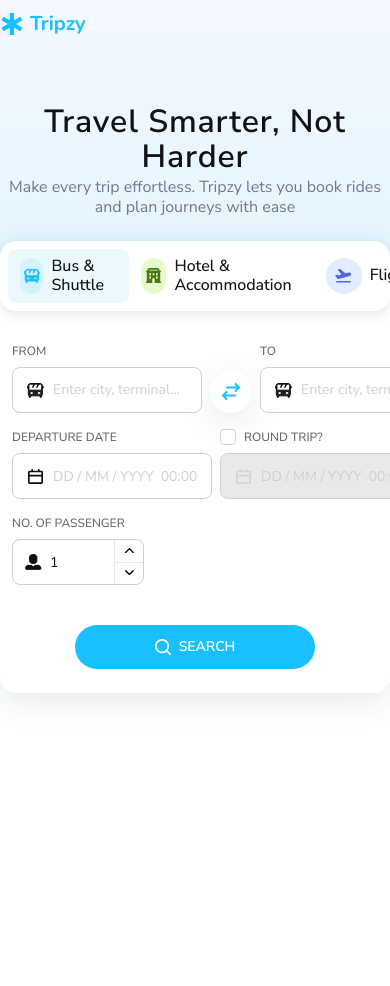
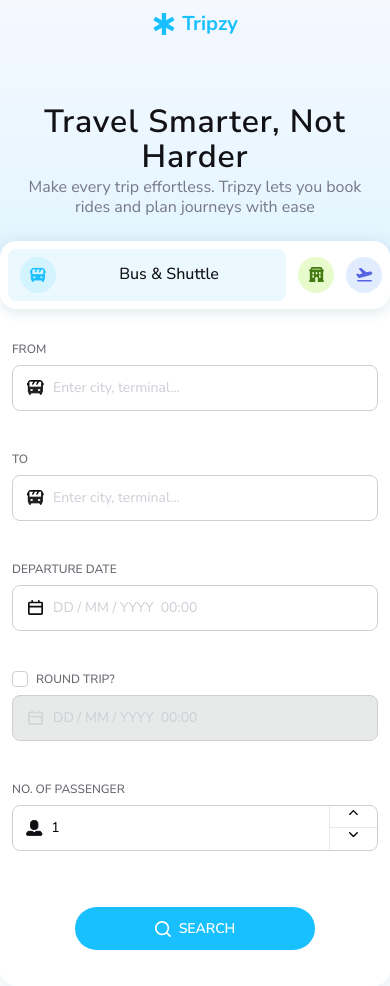
Before and after one commit to thanhhoan12390/tripzy-frontend-test-phan-thanh-hoan, a Next.js app: page / in a window 390 px wide. Before the commit the page ends 844 px from the top, so only its background shows below. Built offline with nearby package versions, Linux system fonts and the light colour scheme; what @ant-design/nextjs-registry would draw is missing.

Commit message:
Add responsive, CustomDatePicker position updated

```diff
--- a/src/app/Homepage.module.scss
+++ b/src/app/Homepage.module.scss
@@ -1,16 +1,12 @@
 .wrapper {
-    display: flex;
     max-width: 112.4rem;
     margin-inline: auto;
-    flex-direction: column;
 }
 
 .home-title {
-    display: inline-flex;
-    flex-direction: column;
-    gap: 0.4rem;
     margin-inline: auto;
     margin-top: 5.6rem;
+    padding-inline: 2.4rem;
     text-align: center;
 }
 
@@ -24,6 +20,7 @@
 }
 
 .heading-text {
+    margin-top: 0.4rem;
     font-size: 1.6rem;
     font-weight: 400;
     line-height: 1.2;
--- a/src/app/search/Search.module.scss
+++ b/src/app/search/Search.module.scss
@@ -15,3 +15,9 @@
 .search-data-field:not(:first-child) {
     margin-top: 2.8rem;
 }
+
+@media (max-width: 37.5rem) {
+    .search-content {
+        padding: 3.2rem;
+    }
+}
--- a/src/components/features/BusContentForm/BusContentForm.module.scss
+++ b/src/components/features/BusContentForm/BusContentForm.module.scss
@@ -1,11 +1,13 @@
 .inputs-wrapper {
     display: flex;
     align-items: flex-start;
-    gap: 1.6rem;
+    column-gap: 1.6rem;
+    row-gap: 4rem;
     flex-wrap: wrap;
 }
 
 .locations-group {
+    flex: 1;
     display: flex;
     align-items: flex-end;
     gap: 0.8rem;
@@ -13,6 +15,7 @@
 
 .icon-wrapper {
     width: 4.2rem;
+    min-width: 4.2rem;
     height: 4.2rem;
     display: flex;
     justify-content: center;
@@ -26,6 +29,12 @@
     flex: 1;
     display: flex;
     gap: 0.8rem;
+}
+
+.number-input-wrapper {
+    display: flex;
+    justify-content: center;
+    max-width: 13.2rem;
 }
 
 .button-container {
@@ -54,3 +63,42 @@
     letter-spacing: 0.1;
     text-transform: uppercase;
 }
+
+@media (max-width: 48rem) {
+    .inputs-wrapper {
+        display: grid;
+        grid-template-columns: 1fr;
+        grid-template-rows: repeat(3, 1fr);
+        justify-content: center;
+        align-items: center;
+    }
+
+    .number-input-wrapper {
+        max-width: unset;
+    }
+}
+
+@media (max-width: 37.5rem) {
+    .inputs-wrapper {
+        grid-template-rows: repeat(3, auto);
+    }
+
+    .locations-group {
+        flex-direction: column;
+        row-gap: 4rem;
+    }
+
+    .icon-wrapper {
+        display: none;
+    }
+
+    .date-group {
+        flex-direction: column;
+        row-gap: 4rem;
+    }
+
+    .button-container {
+        margin-top: 5.6rem;
+        margin-bottom: 1.2rem;
+    }
+}
--- a/src/components/features/BusContentForm/BusContentForm.tsx
+++ b/src/components/features/BusContentForm/BusContentForm.tsx
@@ -106,6 +106,7 @@
                     />
                 </div>
 
+                <div className={cx('number-input-wrapper')}>
                     <InputNumber
                         value={passengerNo}
                         min={1}
@@ -113,6 +114,7 @@
                         onChange={setPassengerNo}
                         inputNumberName="number-passenger"
                     />
+                </div>
             </div>
 
             <div className={cx('button-container')}>
--- a/src/components/layout/DefaultLayout/DefaultLayout.module.scss
+++ b/src/components/layout/DefaultLayout/DefaultLayout.module.scss
@@ -55,3 +55,16 @@
     z-index: -1;
     pointer-events: none;
 }
+
+@media (max-width: 37.5rem) {
+    .header {
+        padding-inline: 2.4rem;
+        justify-content: center;
+    }
+}
+
+@media (max-width: 67.5rem) {
+    .header {
+        padding-inline: 2.4rem;
+    }
+}
--- a/src/components/ui/CustomDatePicker/CustomDatePicker.module.scss
+++ b/src/components/ui/CustomDatePicker/CustomDatePicker.module.scss
@@ -1,5 +1,5 @@
 .wrapper {
-    flex: 1;
+    width: 100%;
     min-width: 20rem;
     display: flex;
     flex-direction: column;
@@ -80,8 +80,8 @@
         content: '';
         display: none;
         position: absolute;
-        left: 5px;
-        top: 1px;
+        left: 4px;
+        top: 0px;
         width: 5px;
         height: 10px;
         border: solid #ffffff;
@@ -158,30 +158,29 @@
 /* date picker  */
 .date-picker {
     position: absolute;
-    top: 100%;
-    left: 0;
     z-index: 1000;
-    margin-top: 0.4rem;
     background-color: #ffffff;
     border-radius: 0.8rem;
     box-shadow: 0 4px 12px 0px rgba(32, 80, 118, 0.12);
     animation: fadeIn 0.4s ease;
 }
 
-.roundtrip-picker {
-    right: 0;
-    left: unset;
+.months-container {
+    display: flex;
 }
 
-.months-container {
-    display: flex;
+.prev-month .next-btn {
+    display: none;
+}
+
+.next-month .prev-btn {
+    display: none;
 }
 
 .validate-message {
     position: absolute;
     top: 100%;
     margin-top: 0.4rem;
-    // display: none;
     span {
         display: -webkit-box !important;
         -webkit-line-clamp: 2;
@@ -313,79 +312,50 @@
     color: var(--red-color);
 }
 
-// /* Responsive */
-// @media (max-width: 768px) {
-//     .months-container {
-//         flex-direction: column;
-//         gap: 20px;
-//     }
+@media (max-width: 37.5rem) {
+    .date-picker {
+        width: 100%;
+    }
 
-//     .date-picker {
-//         position: fixed;
-//         top: 50%;
-//         left: 50%;
-//         transform: translate(-50%, -50%);
-//         width: 90%;
-//         max-width: 400px;
-//         max-height: 90vh;
-//         overflow-y: auto;
-//     }
+    .months-container {
+        display: block;
+    }
 
-//     .month-header {
-//         min-height: 35px;
-//     }
+    .month {
+        gap: 1.6rem;
+        padding: 2.4rem;
+    }
 
-//     .month-nav-btn {
-//         width: 25px;
-//         height: 25px;
-//         font-size: 14px;
-//     }
+    .weekdays {
+        grid-template-columns: repeat(7, 1fr);
+    }
 
-//     .month:first-child .month-title {
-//         margin-left: 25px;
-//     }
+    .days {
+        grid-template-columns: repeat(7, 1fr);
+        grid-auto-rows: minmax(3.6rem, 4rem);
+    }
 
-//     .month:last-child .month-title {
-//         margin-right: 25px;
-//     }
+    .next-month {
+        display: none;
+    }
 
-//     .day {
-//         height: 32px;
-//         font-size: 13px;
-//     }
-// }
+    .prev-month .next-btn {
+        display: block;
+    }
 
-// @media (max-width: 480px) {
-//     .date-picker {
-//         padding: 15px;
-//     }
+    .month .month-header {
+        .month-title {
+            justify-content: center;
+        }
+    }
+}
 
-//     .month-title {
-//         font-size: 14px;
-//     }
-
-//     .day {
-//         height: 30px;
-//         font-size: 12px;
-//     }
-
-//     .month-header {
-//         min-height: 30px;
-//     }
-
-//     .weekday {
-//         font-size: 12px;
-//         padding: 3px;
-//     }
-
-//     .date-input {
-//         padding: 10px 12px 10px 35px;
-//         font-size: 14px;
-//     }
-
-//     .calendar-icon {
-//         left: 10px;
-//         width: 14px;
-//         height: 14px;
-//     }
-// }
+@media (max-width: 30rem) {
+    .month {
+        padding: 1.6rem;
+    }
+    .days {
+        grid-template-columns: repeat(7, 1fr);
+        grid-auto-rows: 3.6rem;
+    }
+}
--- a/src/components/ui/CustomDatePicker/CustomDatePicker.tsx
+++ b/src/components/ui/CustomDatePicker/CustomDatePicker.tsx
@@ -1,7 +1,7 @@
 'use client';
 
 import classNames from 'classnames/bind';
-import { useState, useEffect, useRef, memo } from 'react';
+import { useState, useEffect, useRef, memo, useLayoutEffect, useCallback } from 'react';
 
 import { CalendarIcon, ChevronLeft, ChevronRight } from '~/components/ui/Icons';
 import styles from './CustomDatePicker.module.scss';
@@ -34,7 +34,9 @@
     const [isOpen, setIsOpen] = useState(false);
     const [currentDate, setCurrentDate] = useState(new Date());
     const [today] = useState(new Date());
+    const [style, setStyle] = useState<React.CSSProperties>({});
     const datePickerRef = useRef<HTMLDivElement>(null);
+    const popoverRef = useRef<HTMLDivElement>(null);
 
     // Tính toán tháng thứ hai từ currentDate
     const secondMonthDate = new Date(currentDate.getFullYear(), currentDate.getMonth() + 1, 1);
@@ -60,7 +62,6 @@
         }
     };
 
-    // Điều hướng chung cho cả hai tháng
     const navigateMonth = (direction: 'prev' | 'next') => {
         setCurrentDate((prev) => {
             const newDate = new Date(prev);
@@ -79,6 +80,93 @@
         const year = date.getFullYear();
         return `${day} / ${month} / ${year}  00:00`;
     };
+
+    const updatePosition = useCallback(() => {
+        if (!isOpen) return;
+        if (!datePickerRef.current || !popoverRef.current) return;
+
+        const datePickerRect = datePickerRef.current.getBoundingClientRect();
+
+        const totalPopoverWidth =
+            popoverRef.current.clientWidth +
+            parseFloat(getComputedStyle(popoverRef.current).marginLeft) +
+            parseFloat(getComputedStyle(popoverRef.current).marginRight);
+
+        const totalPopoverHeight =
+            popoverRef.current.clientHeight +
+            parseFloat(getComputedStyle(popoverRef.current).marginTop) +
+            parseFloat(getComputedStyle(popoverRef.current).marginBottom);
+
+        const spaceRight = window.innerWidth - datePickerRect.left;
+        const spaceLeft = datePickerRect.right;
+        const spaceBottom = window.innerHeight - datePickerRect.bottom;
+
+        let top = 'unset';
+        let left = 'unset';
+        let right = 'unset';
+        let bottom = 'unset';
+
+        if (spaceRight > totalPopoverWidth && spaceBottom >= totalPopoverHeight + 4) {
+            top = 'calc(100% + 4px)';
+            left = '0';
+
+            if (roundtrip && spaceLeft >= totalPopoverWidth) {
+                top = 'calc(100% + 4px)';
+                right = '0';
+                left = 'unset';
+            }
+        } else if (spaceRight <= totalPopoverWidth && spaceBottom >= totalPopoverHeight + 4) {
+            top = 'calc(100% + 4px)';
+            right = '0';
+        } else if (spaceRight > totalPopoverWidth && spaceBottom < totalPopoverHeight + 4) {
+            bottom = 'calc(100% + 4px)';
+            left = '0';
+
+            if (roundtrip && spaceLeft >= totalPopoverWidth) {
+                bottom = 'calc(100% + 4px)';
+                right = '0';
+                left = 'unset';
+            }
+        } else if (spaceRight <= totalPopoverWidth && spaceBottom < totalPopoverHeight + 4) {
+            bottom = 'calc(100% + 4px)';
+            right = '0';
+        } else {
+            top = 'calc(100% + 4px)';
+            left = '0';
+
+            if (roundtrip) {
+                top = 'calc(100% + 4px)';
+                right = '0';
+            }
+        }
+
+        setStyle({
+            top,
+            right,
+            bottom,
+            left,
+        });
+    }, [isOpen, roundtrip]);
+
+    useLayoutEffect(() => {
+        if (isOpen) {
+            updatePosition();
+        }
+    }, [isOpen, updatePosition]);
+
+    useEffect(() => {
+        if (!isOpen) return;
+
+        const handleWindowChange = () => updatePosition();
+
+        window.addEventListener('resize', handleWindowChange);
+        window.addEventListener('scroll', handleWindowChange, true);
+
+        return () => {
+            window.removeEventListener('resize', handleWindowChange);
+            window.removeEventListener('scroll', handleWindowChange, true);
+        };
+    }, [isOpen, updatePosition]);
 
     return (
         <div className={cx('wrapper')}>
@@ -124,11 +212,7 @@
                 </div>
 
                 {isOpen && (roundtrip ? isRoundtripChecked : true) && (
-                    <div
-                        className={cx('date-picker', {
-                            ['roundtrip-picker']: roundtrip,
-                        })}
-                    >
+                    <div ref={popoverRef} style={style} className={cx('date-picker')}>
                         <div className={cx('months-container')}>
                             <MonthCalendar
                                 date={currentDate}
@@ -137,6 +221,9 @@
                                 onDateSelect={handleDateSelect}
                                 showPrevButton={true}
                                 onPrevMonth={() => navigateMonth('prev')}
+                                showNextButton={true}
+                                onNextMonth={() => navigateMonth('next')}
+                                className={cx('prev-month')}
                             />
                             <MonthCalendar
                                 date={secondMonthDate}
@@ -145,6 +232,7 @@
                                 onDateSelect={handleDateSelect}
                                 showNextButton={true}
                                 onNextMonth={() => navigateMonth('next')}
+                                className={cx('next-month')}
                             />
                         </div>
                     </div>
@@ -169,6 +257,7 @@
     showNextButton?: boolean;
     onPrevMonth?: () => void;
     onNextMonth?: () => void;
+    className?: string;
 }
 
 export function MonthCalendar({
@@ -180,6 +269,7 @@
     showNextButton = false,
     onPrevMonth,
     onNextMonth,
+    className,
 }: MonthCalendarProps) {
     const year = date.getFullYear();
     const month = date.getMonth();
@@ -228,10 +318,10 @@
     };
 
     return (
-        <div className={cx('month')}>
+        <div className={cx('month', className)}>
             <div className={cx('month-header')}>
                 {showPrevButton && (
-                    <button className={cx('month-nav-btn')} onClick={onPrevMonth} type="button">
+                    <button className={cx('month-nav-btn', 'prev-btn')} onClick={onPrevMonth} type="button">
                         <div className={cx('chevron-icon')}>
                             <ChevronLeft height="1rem" />
                         </div>
@@ -243,7 +333,7 @@
                 </div>
 
                 {showNextButton && (
-                    <button className={cx('month-nav-btn')} onClick={onNextMonth} type="button">
+                    <button className={cx('month-nav-btn', 'next-btn')} onClick={onNextMonth} type="button">
                         <div className={cx('chevron-icon')}>
                             <ChevronRight height="1rem" />
                         </div>
--- a/src/components/ui/InputNumber/InputNumber.module.scss
+++ b/src/components/ui/InputNumber/InputNumber.module.scss
@@ -1,7 +1,8 @@
 .wrapper {
-    display: inline-flex;
+    display: flex;
     flex-direction: column;
-    max-width: 13.2rem;
+    width: 100%;
+    min-width: 12rem;
     font-family: var(--font-nunito-sans);
 }
 
@@ -29,6 +30,7 @@
 }
 
 .input-group {
+    width: 100%;
     display: flex;
     gap: 0.8rem;
     padding: 1.2rem;
@@ -72,6 +74,8 @@
 
 .btn {
     flex: 1;
+    display: flex;
+    justify-content: center;
     border: none;
     background: transparent;
     padding: 0.4rem 0.8rem;
@@ -93,3 +97,9 @@
     justify-content: center;
     align-items: center;
 }
+
+@media (max-width: 48rem) {
+    .controls {
+        min-width: 4.8rem;
+    }
+}
--- a/src/components/ui/LocationAutocomplete/LocationAutocomplete.module.scss
+++ b/src/components/ui/LocationAutocomplete/LocationAutocomplete.module.scss
@@ -67,8 +67,6 @@
     box-shadow: 0px 4px 12px 0px rgba(32, 80, 118, 0.12);
     backdrop-filter: blur(2rem);
     background-color: #fff;
-    inset: calc(100%) auto auto auto !important;
-    margin-top: 0.4rem;
 }
 
 :global(.rc-virtual-list-holder-inner) {
@@ -81,11 +79,12 @@
 }
 
 .wrapper {
-    flex: 1;
-    min-width: 19rem;
+    width: 100%;
+    min-width: 18.4rem;
     display: flex;
     flex-direction: column;
     position: relative;
+    background-color: #fff;
 }
 
 .location-heading {
@@ -138,17 +137,8 @@
     }
 }
 
-// @media (max-width: 768px) {
-//     .wrapper {
-//         max-width: unset;
-//     }
-
-//     :global(.ant-select .ant-select-dropdown) {
-//         box-shadow: 0px 4px 12px 0px rgba(32, 80, 118, 0.12);
-//         backdrop-filter: blur(2rem);
-//         background-color: #fff;
-//         inset: calc(100%) auto auto auto !important;
-//         margin-top: 0.4rem;
-//         width: 100% !important;
-//     }
-// }
+@media (max-width: 48rem) {
+    :global(.ant-select .ant-select-dropdown) {
+        width: 100% !important;
+    }
+}
--- a/src/components/ui/Tabs/Tabs.module.scss
+++ b/src/components/ui/Tabs/Tabs.module.scss
@@ -18,15 +18,17 @@
     display: flex;
     gap: 0.8rem;
     align-items: center;
+    height: 100%;
     padding: 0.8rem 1.2rem;
     border-radius: 0.8rem;
     cursor: pointer;
-    transition: background-color 0.2s;
+    transition: all 0.4s;
 }
 
 .title-icon-wrapper {
     height: 3.6rem;
     width: 3.6rem;
+    min-width: 3.6rem;
     border-radius: 100rem;
     display: flex;
     justify-content: center;
@@ -61,3 +63,24 @@
     letter-spacing: 0;
     color: #767689;
 }
+
+@media (max-width: 37.5rem) {
+    .tabs-title-container {
+        gap: 1.2rem;
+    }
+    .active-tab {
+        .title-text {
+            width: 100%;
+            text-align: center;
+        }
+    }
+
+    .tab-title:not(.active-tab) {
+        flex: 0;
+        padding-inline: 0;
+
+        .title-text {
+            display: none;
+        }
+    }
+}
--- a/src/components/ui/Tabs/Tabs.tsx
+++ b/src/components/ui/Tabs/Tabs.tsx
@@ -32,7 +32,9 @@
                                 : { backgroundColor: 'transparent' }
                         }
                         key={index}
-                        className={cx('tab-title')}
+                        className={cx('tab-title', {
+                            ['active-tab']: tabIndex === index,
+                        })}
                         onClick={() => setTabIndex(index)}
                     >
                         <div
--- a/src/lib/schemas.ts
+++ b/src/lib/schemas.ts
@@ -11,11 +11,6 @@
         startDate: z.string().min(1, 'Please select departure date.'),
         roundtripDate: z.string().optional(),
         passenger: z.coerce.number().min(1, 'At least 1 passenger is required.'),
-    })
-    // 1. FROM ≠ TO
-    .refine((data) => !data.from || !data.to || data.from.trim().toLowerCase() !== data.to.trim().toLowerCase(), {
-        message: 'Departure and destination cannot be the same.',
-        path: ['to'],
     })
     .refine(
         (data) => {
@@ -40,7 +35,7 @@
             path: ['roundtripDate'],
         },
     )
-    // 4. returnDate ≥ startDate — only run if previous checks passed
+    // returnDate ≥ startDate — only run if previous checks passed
     .refine(
         (data) => {
             if (!data.roundtripDate) return true;
```
Lines whose indentation alone changed are shown as unchanged.
